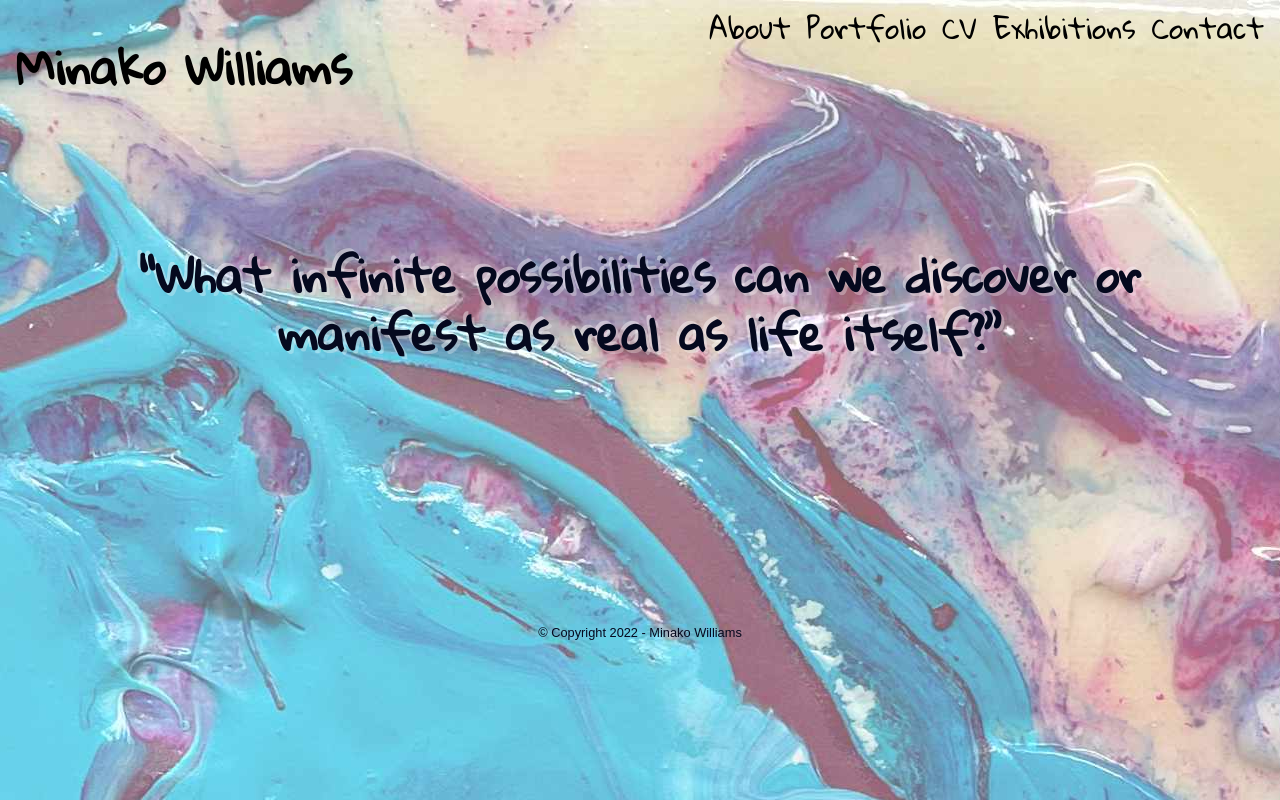
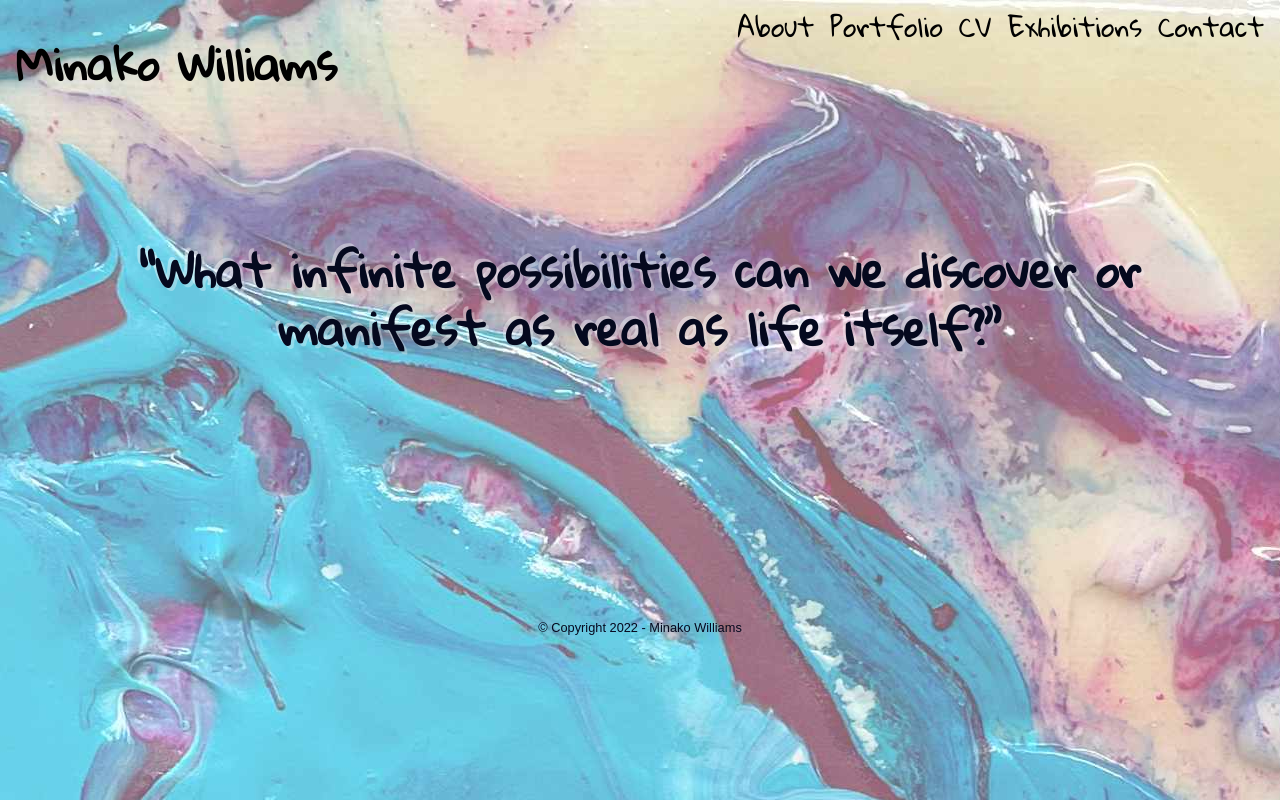
Before and after one commit to minakoiw/astro-source, an Astro site: page / in a window 1280 px wide. Built offline with nearby package versions, Linux system fonts and the light colour scheme; Astro itself is replaced by a stand-in of ours.

Commit message:
Wrap the menu monogram at narrower screens

```diff
--- a/src/components/Nav.astro
+++ b/src/components/Nav.astro
@@ -1,8 +1,8 @@
 <nav>
-	<a class="link" href="/">
+	<a class="link brand" href="/">
 		<div class="monogram">Minako Williams</div>
 	</a>
-	<a class="link" href="/about"> About</a>
+	<a class="link about" href="/about"> About</a>
 	<a class="link" href="/portfolio"> Portfolio</a>
 	<a href="/cv" class="link"> CV</a>
 	<a href="/exhibitions" class="link"> Exhibitions</a>
@@ -22,12 +22,16 @@
 	.link {
 		display: block;
 		text-decoration: none;
-		font-size: calc(1vw + 1vh + .9vmin);
+		font-size: calc(1vw + 1vh + .70vmin);
 		color: black;
 	}
 
-	.link:first-child {
-		margin-right: auto;
+	.link.brand {
+		padding: 0;
+	}
+
+	.link.about {
+		margin-left: auto;
 	}
 
 	.link:hover,
@@ -39,7 +43,14 @@
 		margin-top: .5em;
 		/* margin-right: 0.5rem; */
 		font-weight: 900;
-		font-size: calc(1vw + 1vh + 3vmin);
+		font-size: calc(1vw + 1vh + 2.75vmin);
+	}
+
+	@media (max-width: 930px) {
+		.monogram {
+			max-width: 4em;
+			line-height: 1.2em
+		}
 	}
 
 
```
